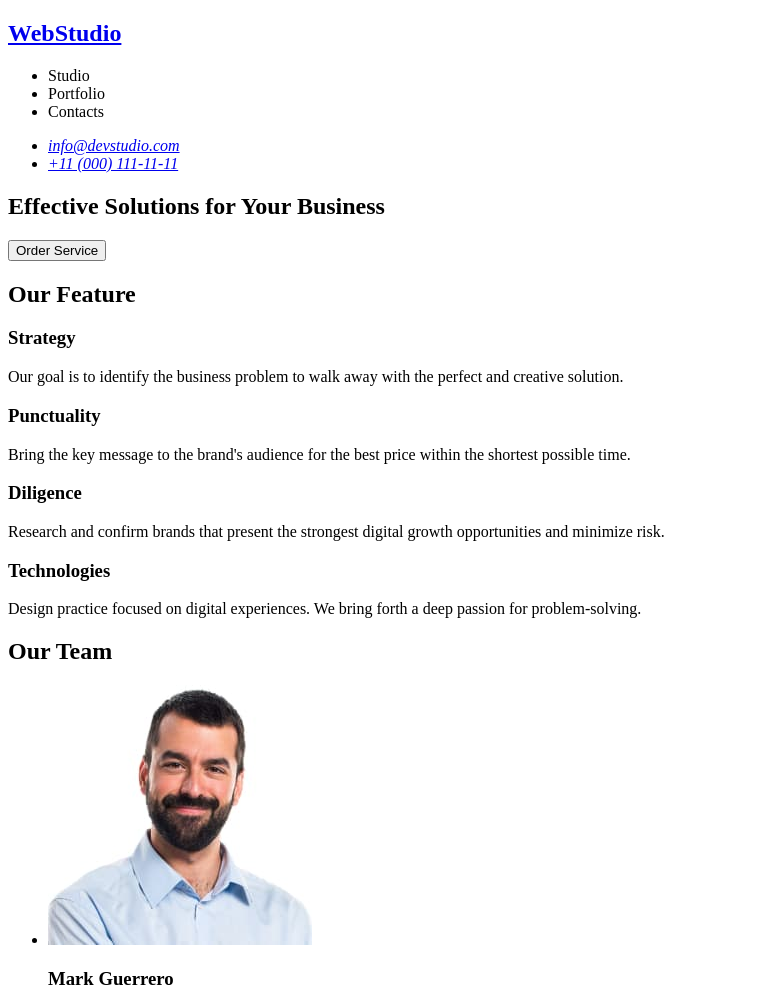
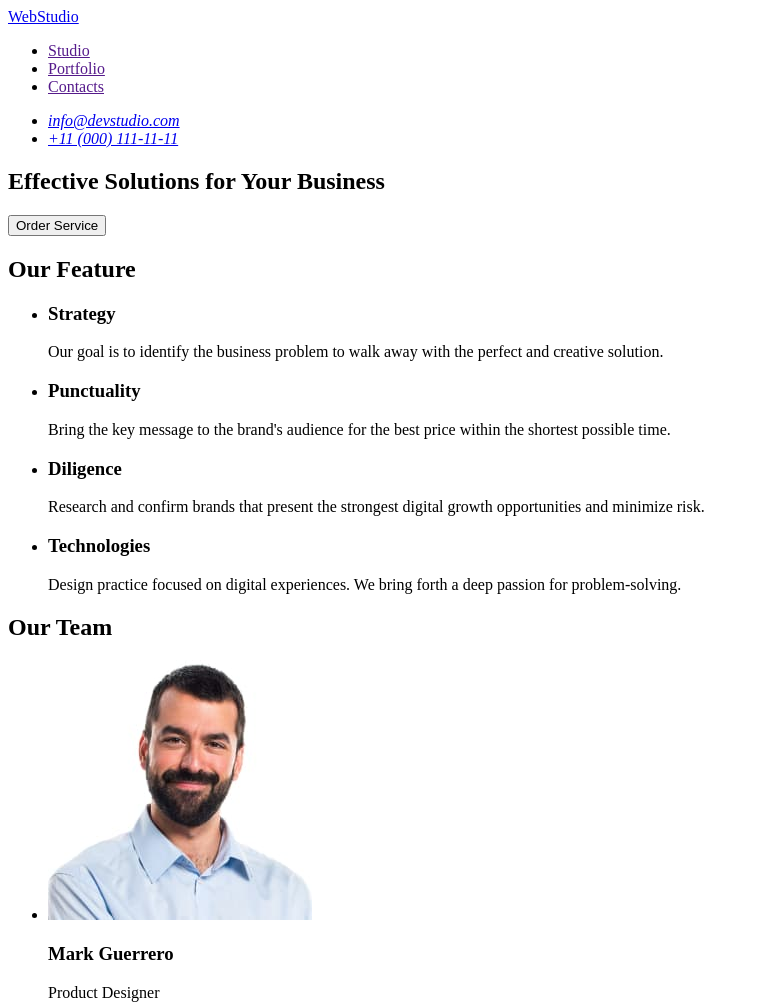
Before and after one commit to YurChu/goit-markup-hw-01, a plain HTML site: page index.html in a window 1280 px wide. Shown: the top 1005 px of the page, without its empty margins (0-759 px from the left). Drawn offline with Linux system fonts and the light colour scheme.

Commit message:
homework1-3

```diff
--- a/index.html
+++ b/index.html
@@ -11,13 +11,11 @@
 <body>
     <header>
         <nav>
-            <a href="./index.html">
-                <h1>WebStudio</h1>
-            </a>
+            <a href="./index.html">WebStudio</a>
             <ul>
-                <li>Studio</li>
-                <li>Portfolio</li>
-                <li>Contacts</li>
+                <li><a href="">Studio</a></li>
+                <li><a href="">Portfolio</a></li>
+                <li><a href="">Contacts</a></li>
             </ul>
         </nav>
         <address>
@@ -27,41 +25,41 @@
             </ul>
         </address>
     </header>
-
-    <!-- ************ section HERO *********** -->
+    <main>
         <section>
-        <h2>
-            Effective Solutions
-            for Your Business
-        </h2>
+            <h1>
+                Effective Solutions for Your Business
+            </h1>
             <button type="button">Order Service</button>
         </section>
-    <!-- ************ section FEATURE ************* -->
         <section>
             <h2>Our Feature</h2>
-        <div>
+            <ul>
+                <li>
                     <h3>Strategy</h3>
-            <p>Our goal is to identify the business
-                problem to walk away with the perfect and creative solution.
+                    <p>Our goal is to identify the business problem to walk away with the perfect and creative solution.
                     </p>
-        </div>
-        <div>
+                </li>
+                <li>
                     <h3>Punctuality</h3>
-            <p>Bring the key message to the brand's audience for the best price within the shortest possible time.
+                    <p>Bring the key message to the brand's audience for the best price within the shortest possible
+                        time.
                     </p>
-        </div>
-        <div>
+                </li>
+                <li>
                     <h3>Diligence</h3>
-            <p>Research and confirm brands that present the strongest digital growth opportunities and minimize risk.
+                    <p>Research and confirm brands that present the strongest digital growth opportunities and minimize
+                        risk.
                     </p>
-        </div>
-        <div>
+                </li>
+                <li>
                     <h3>Technologies</h3>
-            <p>Design practice focused on digital experiences. We bring forth a deep passion for problem-solving.
+                    <p>Design practice focused on digital experiences. We bring forth a deep passion for
+                        problem-solving.
                     </p>
-        </div>
+                </li>
+            </ul>
         </section>
-    <!-- ************ section Our Team ************* -->
         <section>
             <h2>Our Team</h2>
             <ul>
@@ -95,7 +93,7 @@
                 </li>
             </ul>
         </section>
-
+    </main>
     <footer>
         <a href="./index.html">WebStudio</a>
         <p>Increase the flow of customers and sales for your business with digital marketing & growth solutions.</p>
```
Lines whose indentation alone changed are shown as unchanged.
